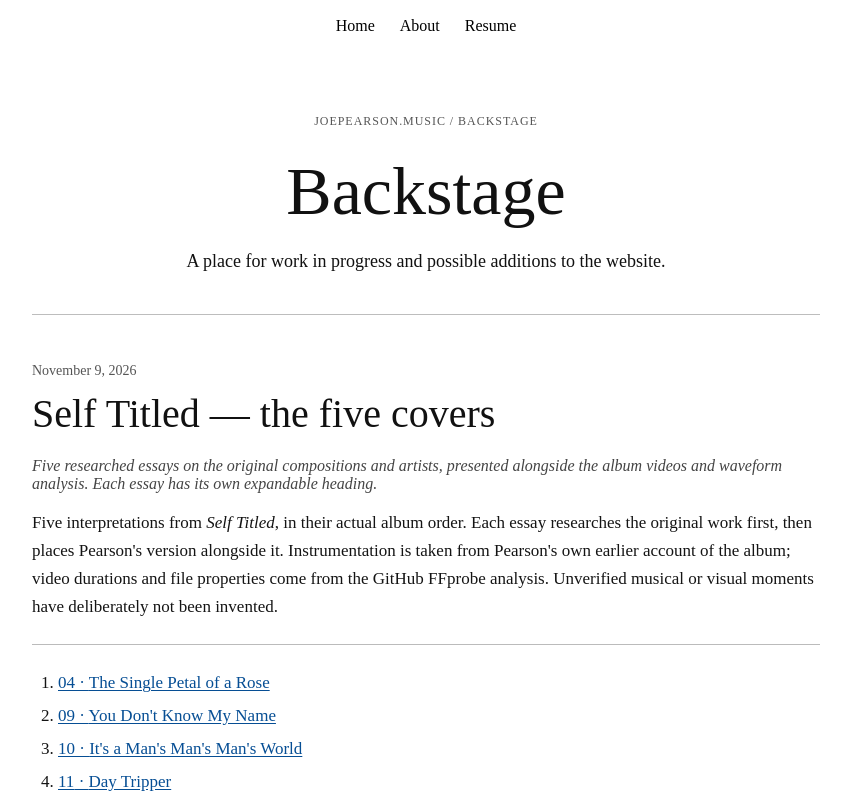
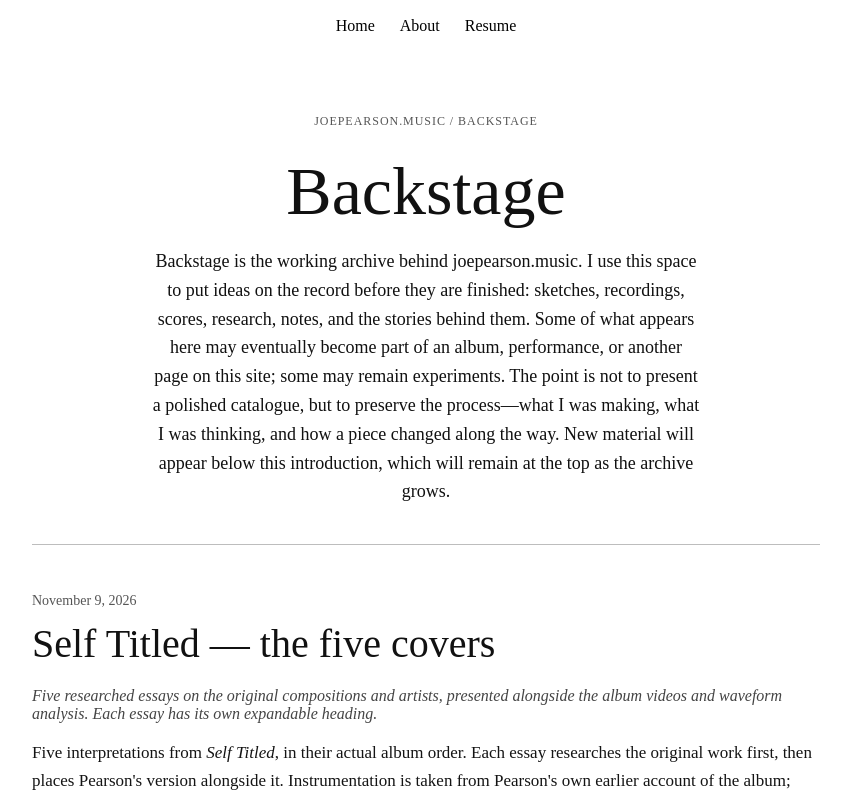
Before and after one commit to joepearson-music/site, a React (Create React App) app: page /backstage in a window 1280 px wide. Shown: the top 800 px of the page, without its empty margins (214-1059 px from the left). Built offline with nearby package versions, Linux system fonts and the light colour scheme; a web font is replaced by a local one.

Commit message:
Add permanent purpose statement to Backstage header

```diff
--- a/src/backstage/Backstage.tsx
+++ b/src/backstage/Backstage.tsx
@@ -11,8 +11,17 @@ const Backstage: React.FC = () => {
       <header className="backstage-intro">
         <p className="backstage-kicker">joepearson.music / backstage</p>
         <h1>Backstage</h1>
+        {/* Permanent introduction: new content is published in backstageEntries below. */}
         <p className="backstage-description">
-          A place for work in progress and possible additions to the website.
+          Backstage is the working archive behind joepearson.music. I use this
+          space to put ideas on the record before they are finished: sketches,
+          recordings, scores, research, notes, and the stories behind them.
+          Some of what appears here may eventually become part of an album,
+          performance, or another page on this site; some may remain experiments.
+          The point is not to present a polished catalogue, but to preserve the
+          process—what I was making, what I was thinking, and how a piece changed
+          along the way. New material will appear below this introduction, which
+          will remain at the top as the archive grows.
         </p>
       </header>
       {orderedEntries.length > 0 ? (
```
